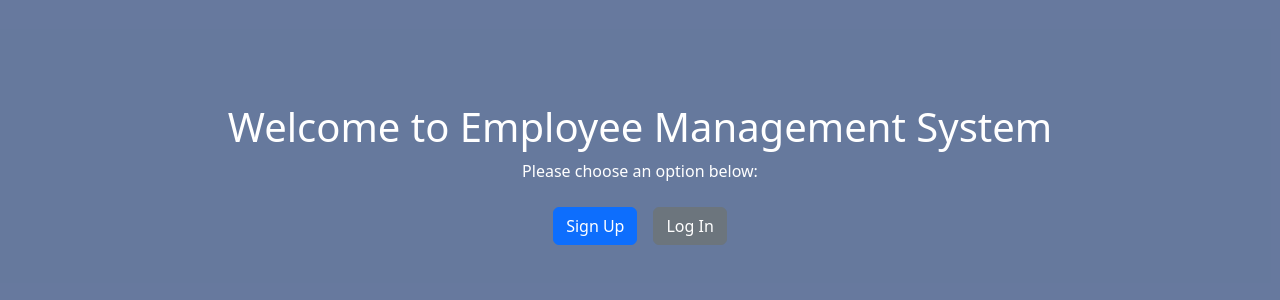
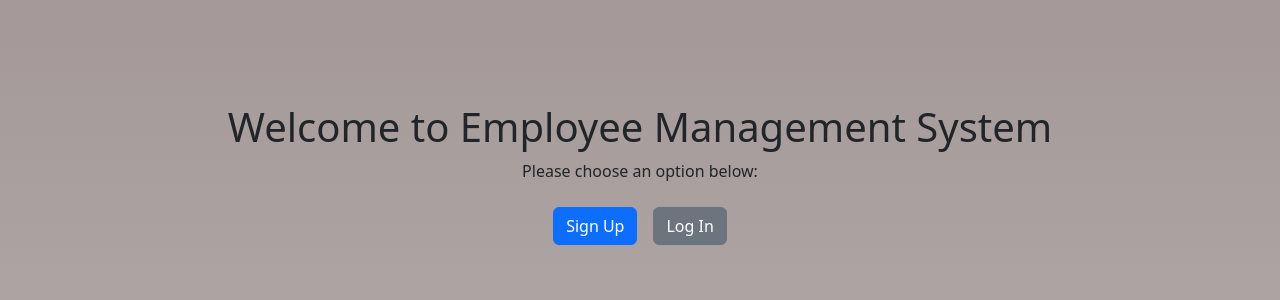
Before and after one commit to Rafiqdevhub/PRODIGY_FS_02, a React (Vite) app in the folder client/: page / in a window 1280 px wide. Shown: the part 226-526 px from the top of the page. Built offline with nearby package versions, Linux system fonts and the light colour scheme.

Commit message:
Update background colors and gradients in CSS

```diff
--- a/client/src/style/style.css
+++ b/client/src/style/style.css
@@ -1,22 +1,20 @@
 .loginPage,
-.signupPage {
-  background: url("Images/employeems.jpeg");
-  background: linear-gradient(rgba(11, 11, 11, 0.5), rgba(10, 10, 10, 0.5)),
-    url("Images/employeems.jpeg");
+.signupPage,
+.homePage {
+  background: linear-gradient(rgba(53, 27, 27, 0.5), rgba(118, 99, 99, 0.5));
   background-position: center;
   background-repeat: no-repeat;
   background-size: 100% 120%;
 }
 
-.signupPage,
-.loginForm,
-.homePage {
-  background-color: rgba(1, 32, 93, 0.6);
+.signupForm,
+.loginForm {
+  background-color: rgba(118, 99, 99, 0.5);
   color: white;
 }
 
 ul li :hover {
-  background-color: gray;
+  background-color: rgb(59, 7, 7);
 }
 
 .employee_image {
```
